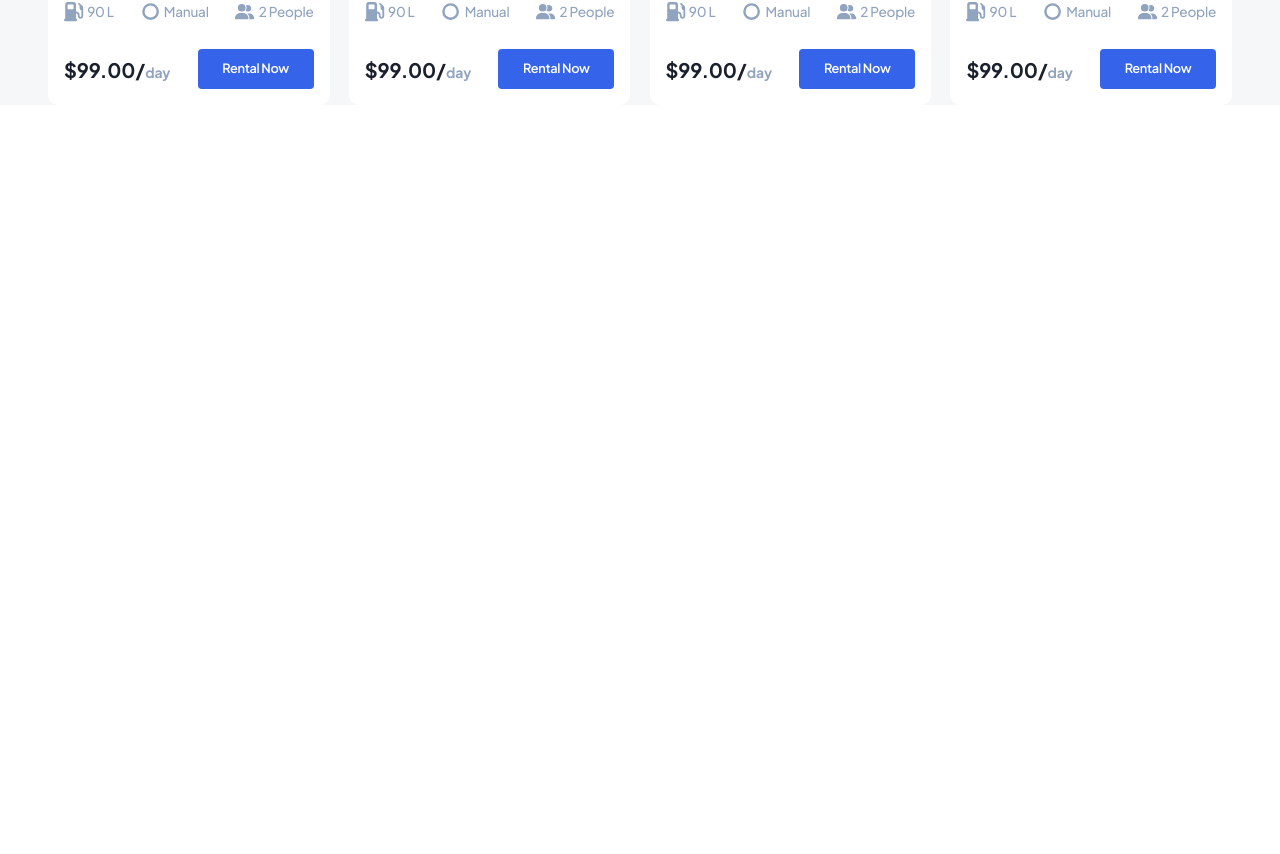
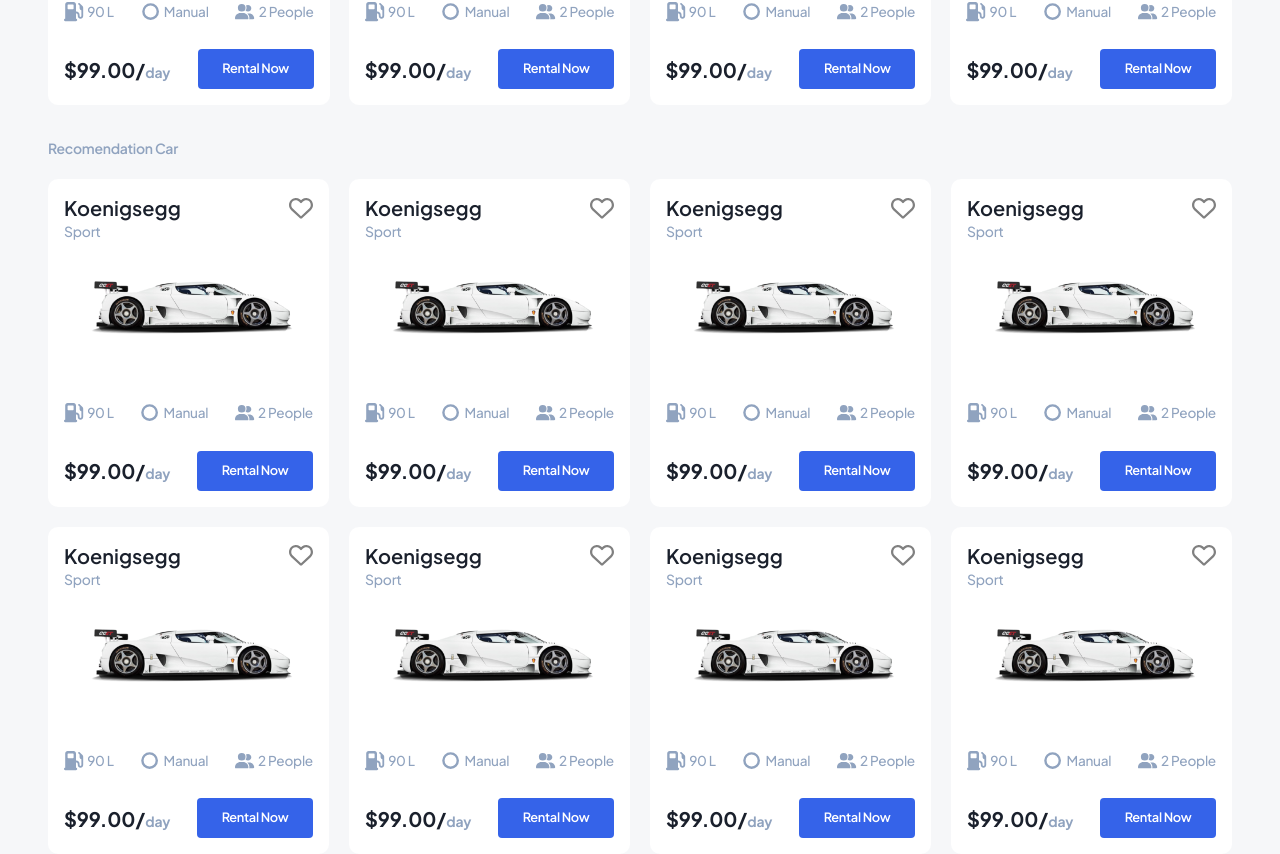
Before and after one commit to lucacieduard/CarRent-APP, a React (Vite) app: page / in a window 1280 px wide. Shown: the part 913-1767 px from the top of the page. Before the commit the page ends 1018 px from the top, so only its background shows below. Built offline with nearby package versions, Linux system fonts and the light colour scheme.

Commit message:
responsive popular cars section

```diff
--- a/src/components/PopularCars/PopularCars.tsx
+++ b/src/components/PopularCars/PopularCars.tsx
@@ -9,10 +9,10 @@
         <span className="link">View All</span>
       </div>
       <div className="cards">
-        <CarCard />
-        <CarCard />
-        <CarCard />
-        <CarCard />
+        <CarCard recomandation={false} />
+        <CarCard recomandation={false} />
+        <CarCard recomandation={false} />
+        <CarCard recomandation={false} />
       </div>
     </div>
   );
--- /dev/null
+++ b/src/components/Recomandations/Recomandations.scss
@@ -0,0 +1,28 @@
+.recomandations {
+    margin-top: 2rem;
+
+    .title {
+        font-size: 0.875rem;
+        font-weight: 600;
+        line-height: 150%; /* 1.3125rem */
+        letter-spacing: -0.0175rem;
+        color: #90a3bf;
+    }
+
+    .recomandationCars {
+        margin-top: 1.25rem;
+        display: flex;
+        flex-direction: column;
+
+        gap: 1.25rem;
+
+        @media (min-width: 550px) {
+            flex-direction: row;
+            flex-wrap: wrap;
+        }
+
+        @media (min-width: 1370px) {
+            gap: 2rem;
+        }
+    }
+}
--- /dev/null
+++ b/src/components/Recomandations/Recomandations.tsx
@@ -0,0 +1,22 @@
+import CarCard from "../CarCard.tsx/CarCard";
+import "./Recomandations.scss";
+
+const Recomandations = () => {
+  return (
+    <div className="recomandations container_w">
+      <span className="title">Recomendation Car</span>
+      <div className="recomandationCars">
+        <CarCard recomandation={true} />
+        <CarCard recomandation={true} />
+        <CarCard recomandation={true} />
+        <CarCard recomandation={true} />
+        <CarCard recomandation={true} />
+        <CarCard recomandation={true} />
+        <CarCard recomandation={true} />
+        <CarCard recomandation={true} />
+      </div>
+    </div>
+  );
+};
+
+export default Recomandations;
--- a/src/pages/Home/Home.tsx
+++ b/src/pages/Home/Home.tsx
@@ -5,6 +5,7 @@
 import FullPageLayout from "../../layout/FullPage/FullPageLayout";
 import "./Home.scss";
 import { faArrowRightArrowLeft } from "@fortawesome/free-solid-svg-icons";
+import Recomandations from "../../components/Recomandations/Recomandations";
 const Home = () => {
   return (
     <div className="bg">
@@ -22,6 +23,7 @@
           <Filter pickUp={false} />
         </div>
         <PopularCars />
+        <Recomandations />
       </FullPageLayout>
     </div>
   );
```
